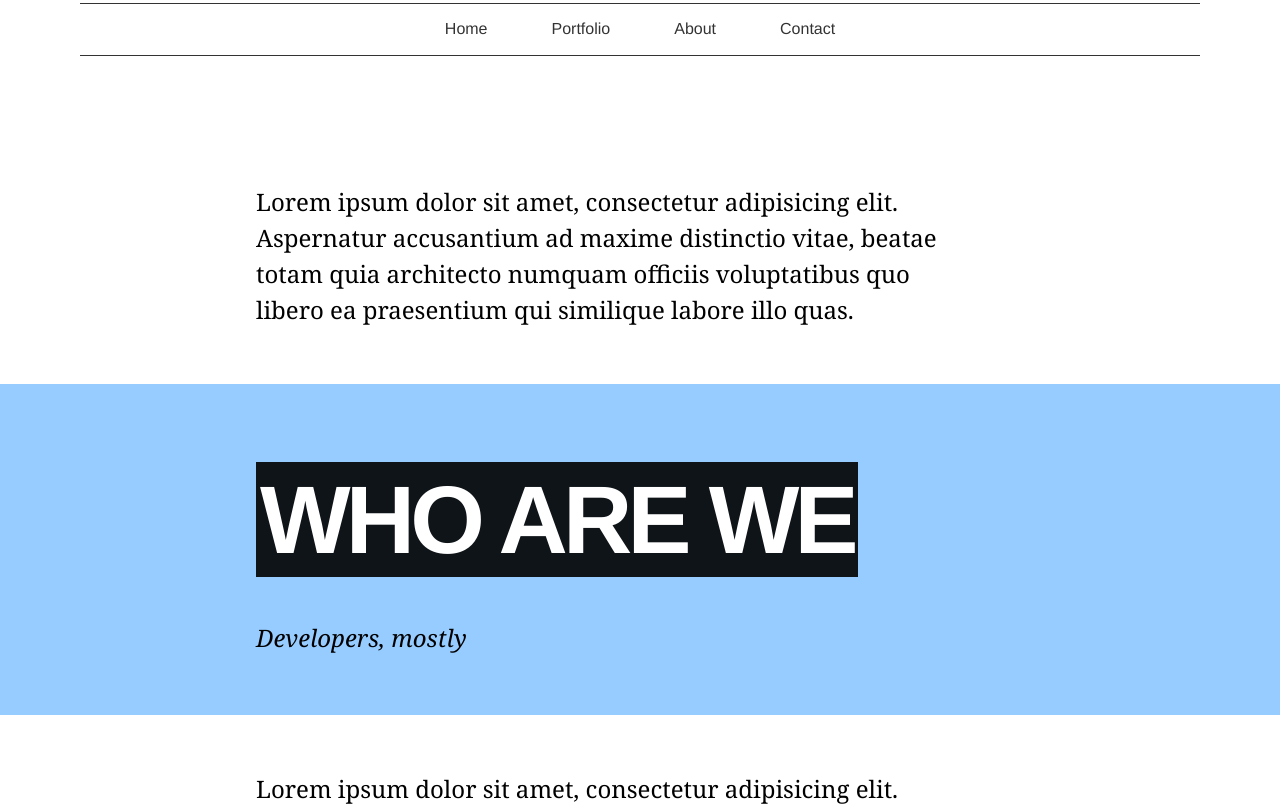
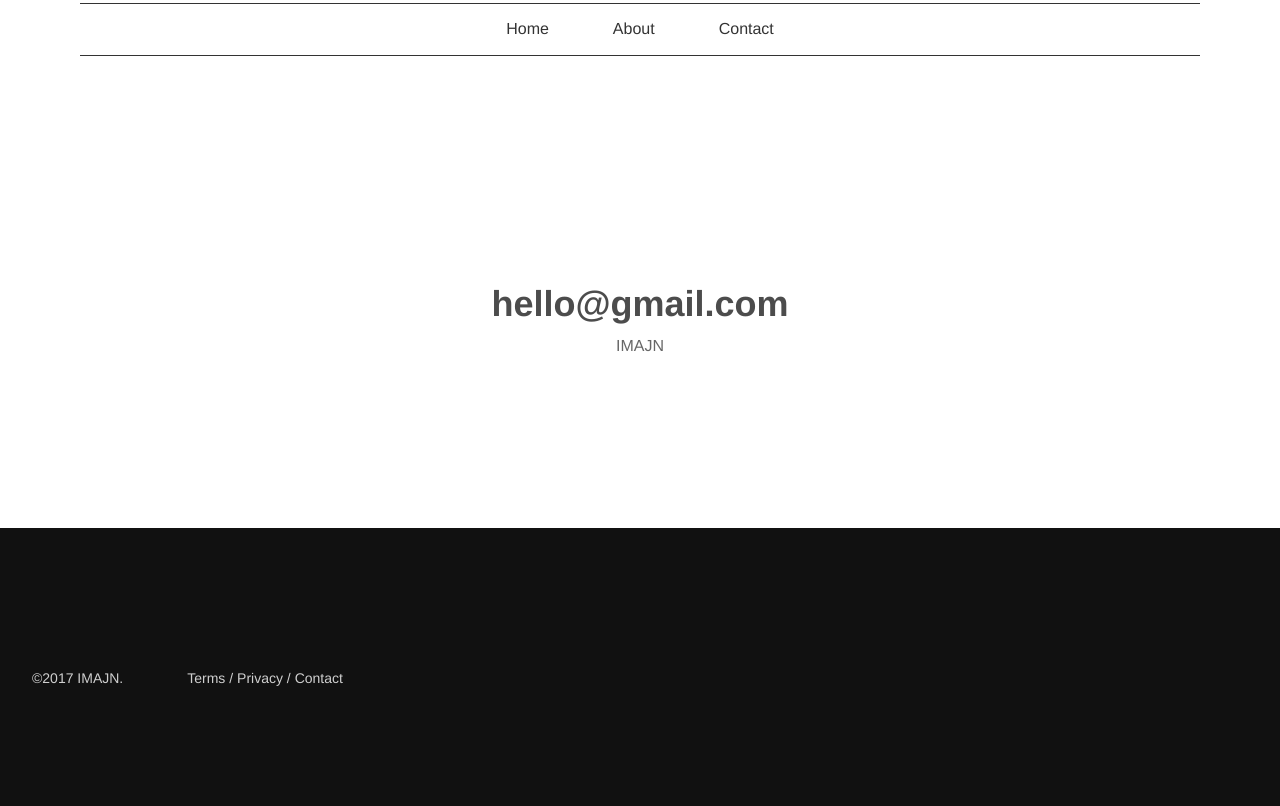
Before and after one commit to tango-cash/imajn, an Angular app: page /Contact in a window 1280 px wide. Before the commit this address led to /. Shown: the part 280-1086 px from the top of the page. Built offline with nearby package versions, Linux system fonts and the light colour scheme.

Commit message:
Removed unused routing and added contact component

```diff
--- a/src/app/app.component.html
+++ b/src/app/app.component.html
@@ -7,9 +7,8 @@
                 </div>
                 <nav class="tc mw7 center mt0">
                     <a class="f6 f5-l link bg-animate black-80 hover-bg-light-blue dib pa3 ph4-l" href="/">Home</a>
-                    <a class="f6 f5-l link bg-animate black-80 hover-bg-gold dib pa3 ph4-l" href="#">Portfolio</a>
-                    <a class="f6 f5-l link bg-animate black-80 hover-bg-light-blue dib pa3 ph4-l" routerLink="/About" routerLinkActive="active">About</a>
-                    <a class="f6 f5-l link bg-animate black-80 hover-bg-gold dib pa3 ph4-l" href="#">Contact</a>
+                    <a class="f6 f5-l link bg-animate black-80 hover-bg-gold dib pa3 ph4-l" routerLink="/About" routerLinkActive="active">About</a>
+                    <a class="f6 f5-l link bg-animate black-80 hover-bg-light-blue dib pa3 ph4-l" routerLink="/Contact" routerLinkActive="active">Contact</a>
                 </nav>
             </div>
 
@@ -18,10 +17,10 @@
 </main>
 <router-outlet></router-outlet>
 
-<footer class="bg-near-black white-80 pv5 pv6-l ph4">
+<footer class="bg-near-black white-80 pv5 helvetica pv6-l ph4">
     <p class="f6"><span class="dib mr4 mr5-ns">©2017 IMAJN.</span>
-        <a class="link white-80 hover-light-purple" href="/terms">Terms</a> /
-        <a class="link white-80 hover-gold" href="/privacy"> Privacy </a> /
+        <a class="link white-80 hover-light-purple" href="/#">Terms</a> /
+        <a class="link white-80 hover-gold" href="/#"> Privacy </a> /
         <a class="link white-80 hover-green" href="mailto:contact@gmail.com?Subject=Let's work together">Contact</a>
     </p>
 </footer>
--- a/src/app/app.module.ts
+++ b/src/app/app.module.ts
@@ -5,12 +5,16 @@ import { AppRoutingModule } from './app-routing.module';
 import { AppComponent } from './app.component';
 import { HomeComponent } from './home/home.component';
 import { AboutComponent } from './about/about.component';
+import { PortfolioComponent } from './portfolio/portfolio.component';
+import { ContactComponent } from './contact/contact.component';
 
 @NgModule({
   declarations: [
     AppComponent,
     HomeComponent,
-    AboutComponent
+    AboutComponent,
+    PortfolioComponent,
+    ContactComponent
   ],
   imports: [
     BrowserModule,
--- /dev/null
+++ b/src/app/contact/contact.component.html
@@ -0,0 +1,6 @@
+<main class="helvetica dark-gray bg-white vh-50 dt w-100">
+    <div class="dtc v-mid tc white ph3 ph4-l">
+      <a href="mailto:contact@gmail.com?Subject=Let's work together" class="center link b f3 f2-ns dim black-70 lh-solid">hello@gmail.com</a>
+      <p class=" center dim black-60 lh-solid">IMAJN</p>
+    </div>
+</main>
--- /dev/null
+++ b/src/app/contact/contact.component.ts
@@ -0,0 +1,15 @@
+import { Component, OnInit } from '@angular/core';
+
+@Component({
+  selector: 'app-contact',
+  templateUrl: './contact.component.html',
+  styleUrls: ['./contact.component.scss']
+})
+export class ContactComponent implements OnInit {
+
+  constructor() { }
+
+  ngOnInit() {
+  }
+
+}
--- /dev/null
+++ b/src/app/portfolio/portfolio.component.html
@@ -0,0 +1,15 @@
+<main class="w-100 cf helvetica dark-gray bg-white pa3 mb6 pa4-m pa1-l mw9 center">
+  <!-- <section class="cf ma5">
+    <div class="fl w-50 w-25-ns mr5">
+      <div class="db w-100" title="">
+        <iframe src="https://designcode.io/" frameborder="0" onload="this.style.opacity = 1"></iframe>
+      </div>
+    </div>
+    <div class="fl w-50 w-25-ns">
+      <div class="db w-100" title="">
+        <iframe src="https://designcode.io/" frameborder="0" onload="this.style.opacity = 1"></iframe>
+      </div>
+    </div>
+  </section> -->
+
+</main>
--- /dev/null
+++ b/src/app/portfolio/portfolio.component.ts
@@ -0,0 +1,15 @@
+import { Component, OnInit } from '@angular/core';
+
+@Component({
+  selector: 'app-portfolio',
+  templateUrl: './portfolio.component.html',
+  styleUrls: ['./portfolio.component.scss']
+})
+export class PortfolioComponent implements OnInit {
+
+  constructor() { }
+
+  ngOnInit() {
+  }
+
+}
--- a/src/index.html
+++ b/src/index.html
@@ -1,14 +1,26 @@
 <!doctype html>
 <html lang="en">
+
 <head>
   <meta charset="utf-8">
   <title>Imajn</title>
   <base href="/">
   <link rel="stylesheet" href="https://unpkg.com/tachyons/css/tachyons.min.css">
   <meta name="viewport" content="width=device-width, initial-scale=1">
+  <meta name="description" content="Website design studio based in Glasgow and Somerset">
+  <meta name="keywords" content="UX Taunton, UX Somerset, Web Design Somerset,
+  Web Design Glasgow,Websites,
+  Website Design,
+  Website Design Taunton,
+  Websites bridgwater,
+  Website Design Bridgwater,
+  Websites Bridgwater">
   <link rel="icon" type="image/x-icon" href="favicon.ico">
+  <link rel="image_src" href="favicon.ico">
 </head>
+
 <body>
   <app-root></app-root>
 </body>
+
 </html>
```
Also changed, not shown: src/app/app-routing.module.ts (+5 -4 lines), src/app/contact/contact.component.scss (added), src/app/portfolio/portfolio.component.scss (added), 2 other files (tests, documents, lock files or other folders).
